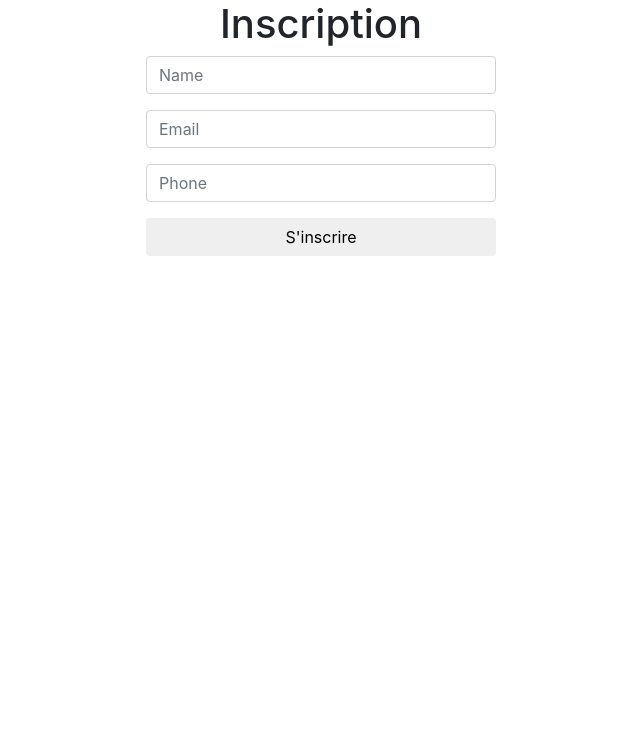
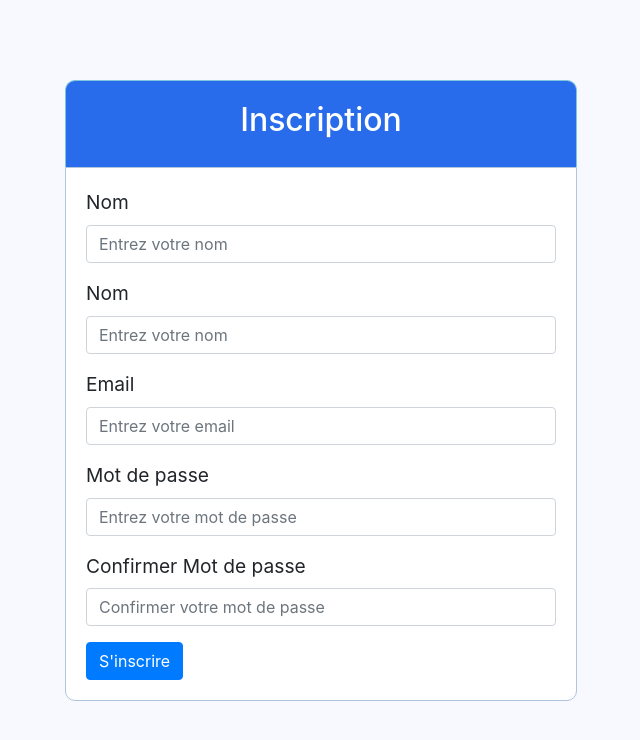
Before and after one commit to Nexumas/2SIO_SLAM-Marieteam-app-web, a PHP site: page /inscription.php in a window 1280 px wide. Shown: the top 740 px of the page, without its empty margins (319-959 px from the left). Run offline with PHP 8.4, Linux system fonts and the light colour scheme; some libraries are stand-ins or nearby versions.

Commit message:
20220/10/17 commit 4
page inscription
fichier de config serveur
page de traitement php

```diff
--- a/Accueil.php
+++ b/Accueil.php
@@ -27,7 +27,7 @@
   <div class="collapse navbar-collapse" id="navbarText">
     <ul class="navbar-nav mr-auto">
       <li class="nav-item active">
-        <a class="nav-link" href="#">opt1 <span class="sr-only">(current)</span></a>
+        <a class="nav-link" href="Accueil.php">Accueil <span class="sr-only">(current)</span></a>
       </li>
       <li class="nav-item">
         <a class="nav-link" href="#">opt2</a>
--- /dev/null
+++ b/admin/db.ini
@@ -0,0 +1,5 @@
+#config database
+host=localhost
+user=root
+password=
+database=marieteam
--- a/css/style.css
+++ b/css/style.css
@@ -1,26 +1,35 @@
-.topnav {
-    background-color: rgb(57, 59, 179);
-    overflow: hidden;
-  }
+*{
+    margin: 0px;
+    padding: 0px;
+}
 
-  /* Style the links inside the navigation bar */
-  .topnav a {
-    float: left;
-    color: #f2f2f2;
+body{
+    font-size: 120%;
+    background: #f8f8ff;
+}
+
+.headform{
+
+    width: 40%;
+    padding: 0px auto 0px;
+    color: white;
+    background: #286ceb;
     text-align: center;
-    padding: 14px 16px;
-    text-decoration: none;
-    font-size: 17px;
-  }
+    border: 1px solid #80C4DE;
+    border-bottom: none;
+    border-radius: 10px 10px 0px 0px;
+    padding: 20px;
+    margin : 80px auto;
 
-  /* Change the color of links on hover */
-  .topnav a:hover {
-    background-color: #ddd;
-    color: black;
-  }
+}
 
-  /* Add a color to the active/current link */
-  .topnav a.active {
-    background-color: #4c87af;
-    color: white;
-  }
+form{
+
+    width: 40%;
+    margin: -80px auto;
+    padding: 20px;
+    border: 1px solid #B0C4DE;
+    background: white;
+    border-radius: 0px 0px 10px 10px;
+
+}
--- a/inscription.php
+++ b/inscription.php
@@ -7,47 +7,43 @@
 <head>
 <title>MarieTeam - Inscription</title>
 
-<link href="//maxcdn.bootstrapcdn.com/bootstrap/4.1.1/css/bootstrap.min.css" rel="stylesheet" id="bootstrap-css">
-<script src="//maxcdn.bootstrapcdn.com/bootstrap/4.1.1/js/bootstrap.min.js"></script>
-<script src="//cdnjs.cloudflare.com/ajax/libs/jquery/3.2.1/jquery.min.js"></script>
+
+<link href="css/bootstrap.css" rel="stylesheet" />
+<link rel="stylesheet" href="css/style.css">
+
 </head>
 
 <body>
 
-<header></header>
-
-<div class="container">
-      <div class="col-md-6 mx-auto text-center">
-         <div class="header-title">
-            <h1 class="wv-heading--title">
-               Inscription
-            </h1>
-         </div>
-      </div>
-      <div class="row">
-         <div class="col-md-4 mx-auto">
-            <div class="myform form ">
-               <form action="" method="post" name="login">
-                  <div class="form-group">
-                     <input type="text" name="name"  class="form-control my-input" id="name" placeholder="Name">
-                  </div>
-                  <div class="form-group">
-                     <input type="email" name="email"  class="form-control my-input" id="email" placeholder="Email">
-                  </div>
-                  <div class="form-group">
-                     <input type="number" min="0" name="phone" id="phone"  class="form-control my-input" placeholder="Phone">
-                  </div>
-                  <div class="text-center ">
-                     <button type="submit" class=" btn btn-block send-button tx-tfm">S'inscrire</button>
-                  </div>
-
-               </form>
-            </div>
-         </div>
-      </div>
-   </div>
+<div class="headform">
+  <h2>Inscription</h2>
+</div>
 
 
+<form method="post" action="server/server.php">
+
+  <div class="form-group">
+    <label for="nom">Nom </label>
+    <input type="text" class="form-control" id="nom" placeholder="Entrez votre nom">
+  </div>
+  <div class="form-group">
+    <label for="prenom">Nom </label>
+    <input type="text" class="form-control" id="prenom" placeholder="Entrez votre nom">
+  </div>
+  <div class="form-group">
+    <label for="exampleInputEmail1">Email </label>
+    <input type="email" class="form-control" id="email" aria-describedby="emailHelp" placeholder="Entrez votre email">
+  </div>
+  <div class="form-group">
+    <label for="mdp">Mot de passe </label>
+    <input type="password" class="form-control" id="mdp" placeholder="Entrez votre mot de passe">
+  </div>
+  <div class="form-group">
+    <label for="mpd2">Confirmer Mot de passe </label>
+    <input type="password" class="form-control" id="mdp2" placeholder="Confirmer votre mot de passe">
+  </div>
+  <button type="submit" class="btn btn-primary" name="inscription" class="align-content-center">S'inscrire</button>
+</form>
 
 </body>
 
```
Also changed, not shown: server/server.php (added, +16 -0 lines).
